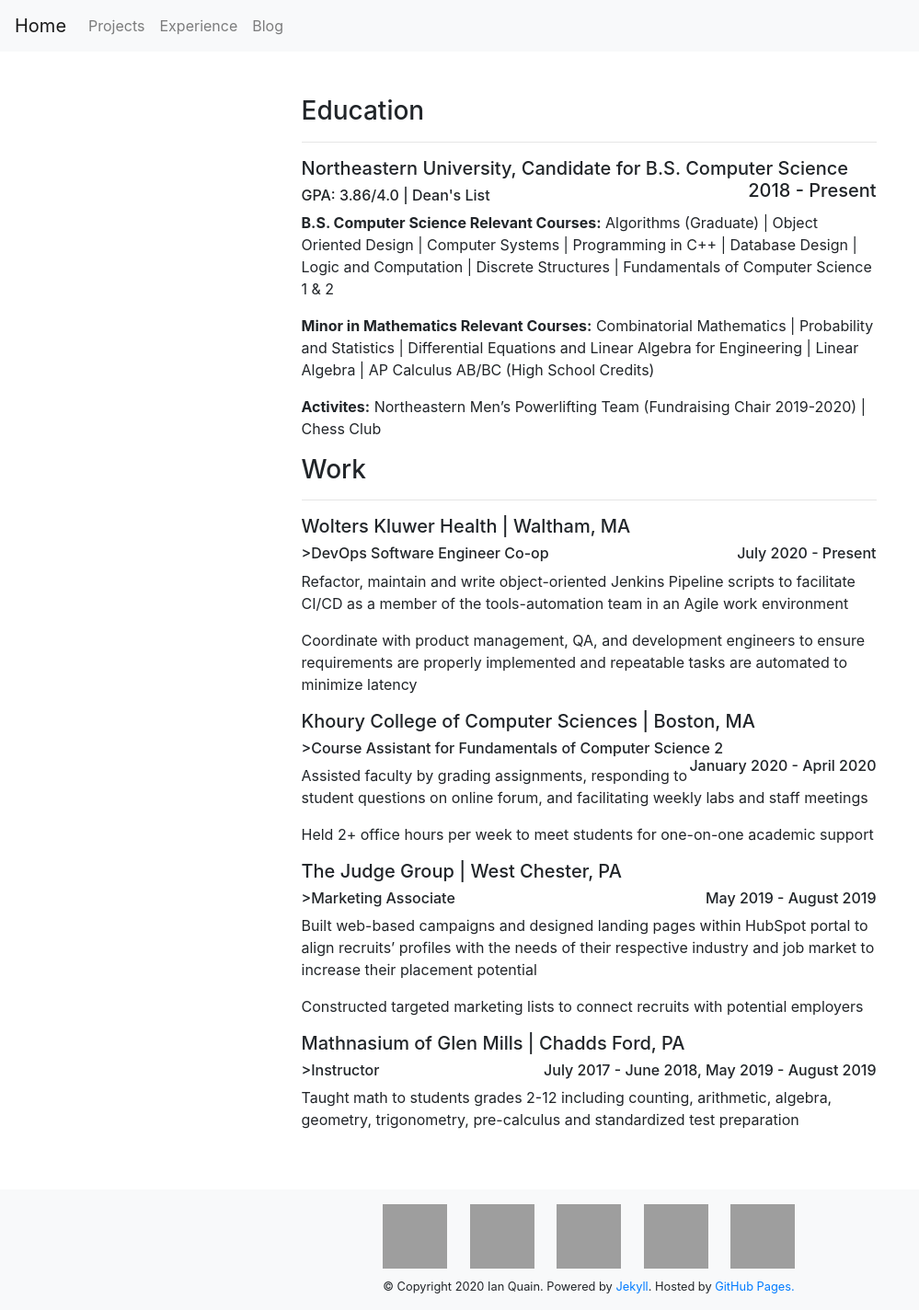
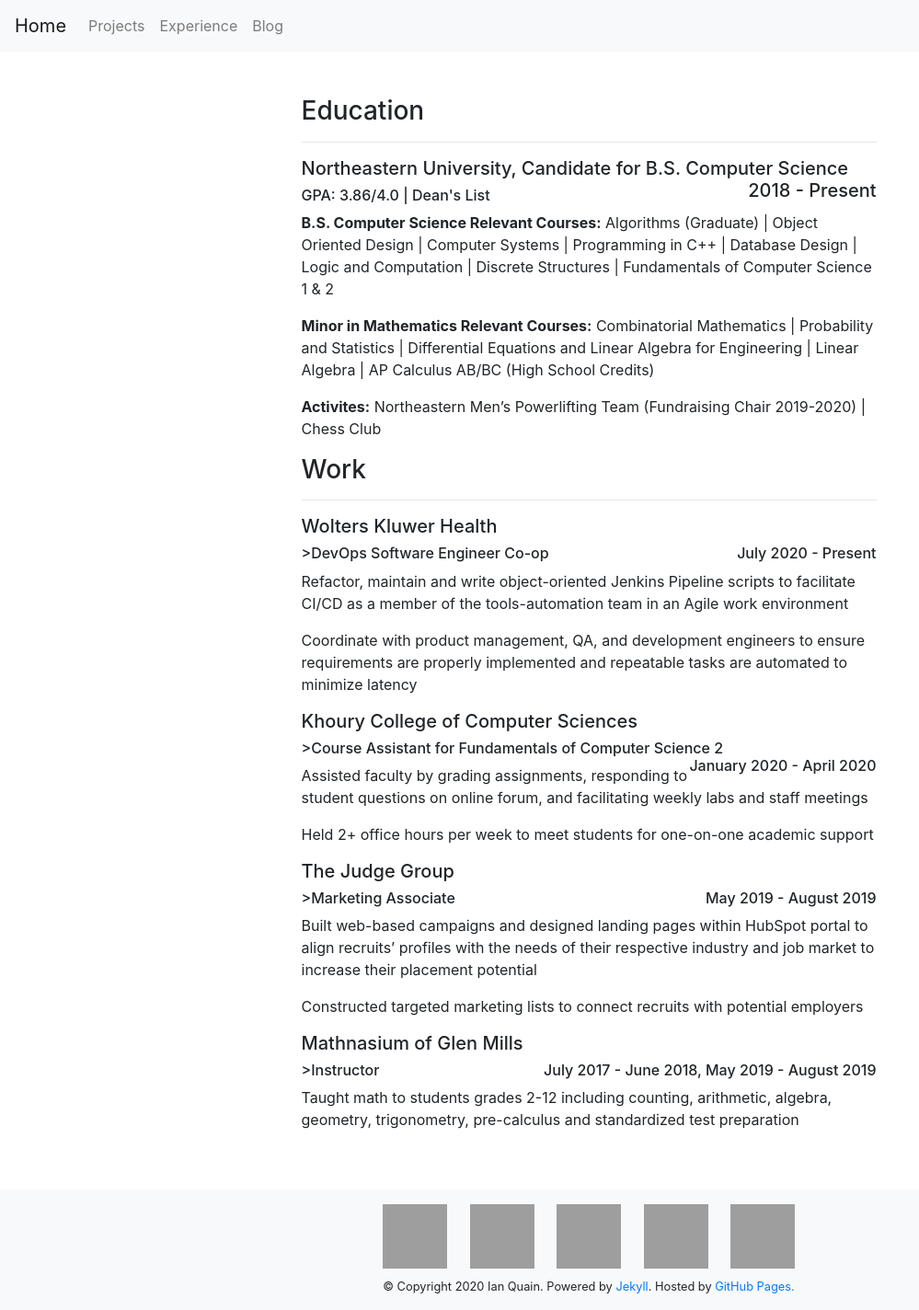
Before and after one commit to quaini/deprecated-personal-website, a Jekyll site: the page built from experience.html, in a window 1280 px wide, cut to the strip 0-1424 px from the top of the page. Shown: the whole strip at 92% size, without its empty margins (0-999 px from the left). Built offline with Jekyll 4.4.1, drawn with Linux system fonts in a browser that asks for light colours; grey boxes are pictures that could not be loaded.

Commit message:
remove unnecessary info

```diff
--- a/experience.html
+++ b/experience.html
@@ -32,7 +32,7 @@
     <div class="col-6">
         <h3>Work</h3>
         <hr></hr>
-        <h5>Wolters Kluwer Health | Waltham, MA</h5>
+        <h5>Wolters Kluwer Health</h5>
         <h6 style="text-align:left;">
             >DevOps Software Engineer Co-op
             <span style="float:right;">
@@ -45,7 +45,7 @@
         <p>
             Coordinate with product management, QA, and development engineers to ensure requirements are properly implemented and repeatable tasks are automated to minimize latency
         </p>
-        <h5>Khoury College of Computer Sciences | Boston, MA</h5>
+        <h5>Khoury College of Computer Sciences</h5>
         <h6 style="text-align:left;">
             >Course Assistant for Fundamentals of Computer Science 2
             <span style="float:right;">
@@ -58,7 +58,7 @@
         <p>
             Held 2+ office hours per week to meet students for one-on-one academic support
         </p>
-        <h5>The Judge Group | West Chester, PA</h5>
+        <h5>The Judge Group</h5>
         <h6 style="text-align:left;">
             >Marketing Associate
             <span style="float:right;">
@@ -71,7 +71,7 @@
         <p>
             Constructed targeted marketing lists to connect recruits with potential employers
         </p>
-        <h5>Mathnasium of Glen Mills | Chadds Ford, PA</h5>
+        <h5>Mathnasium of Glen Mills</h5>
         <h6 style="text-align:left;">
             >Instructor
             <span style="float:right;">
```
